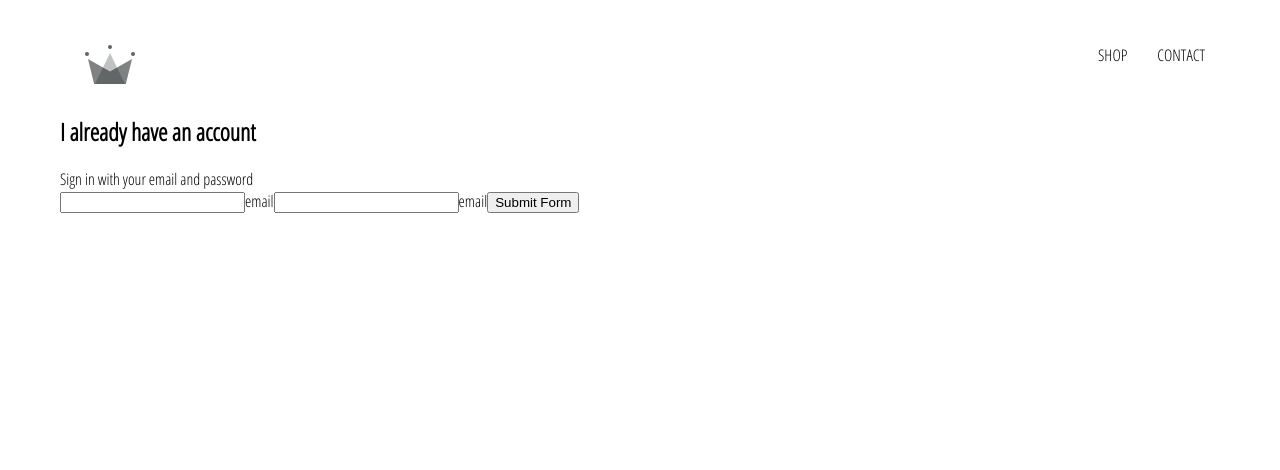
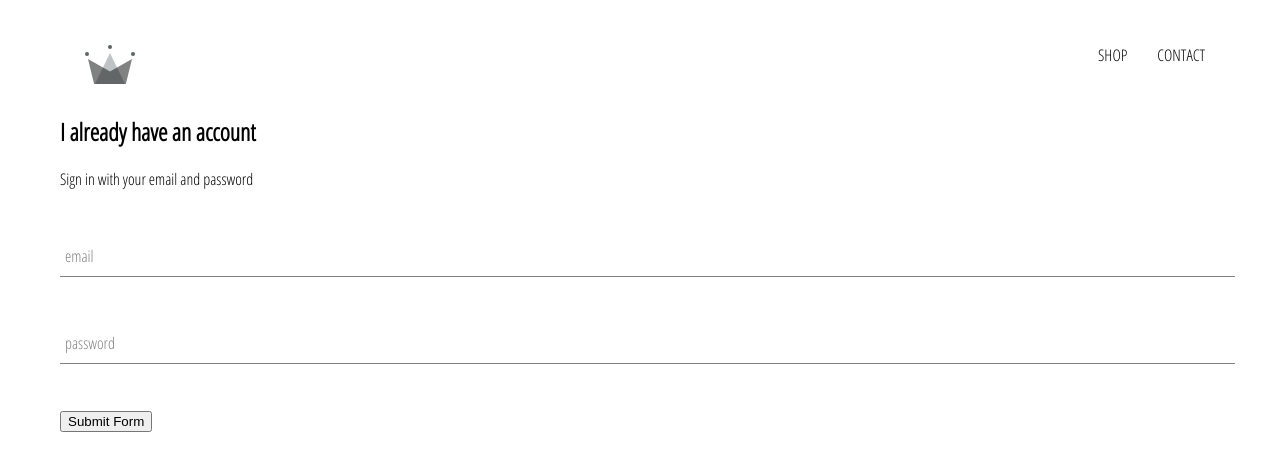
Before and after one commit to varunmara/shopp, a React (Create React App) app: page /signin in a window 1280 px wide. Shown: the top 470 px of the page. Built offline with nearby package versions, Linux system fonts and the light colour scheme.

Commit message:
created custom formInput component

```diff
--- /dev/null
+++ b/src/components/form-input/form-input.component.jsx
@@ -0,0 +1,20 @@
+import React from "react";
+
+import "./form-input.styles.scss";
+
+const FormInput = ({ handleChange, label, ...OtherProps }) => (
+  <div className="group">
+    <input className="form-input" onChange={handleChange} {...OtherProps} />
+    {label ? (
+      <label
+        className={`${
+          OtherProps.value.length ? "shrink" : ""
+        } form-input-label`}
+      >
+        {label}
+      </label>
+    ) : null}
+  </div>
+);
+
+export default FormInput;
--- /dev/null
+++ b/src/components/form-input/form-input.styles.scss
@@ -0,0 +1,54 @@
+$sub-color: grey;
+$main-color: black;
+
+@mixin shrinkLabel {
+  top: -14px;
+  font-size: 12px;
+  color: $main-color;
+}
+
+.group {
+  position: relative;
+  margin: 45px 0;
+
+  .form-input {
+    background: none;
+    background-color: white;
+    color: $sub-color;
+    font-size: 18px;
+    padding: 10px 10px 10px 5px;
+    display: block;
+    width: 100%;
+    border: none;
+    border-radius: 0;
+    border-bottom: 1px solid $sub-color;
+    margin: 25px 0;
+
+    &:focus {
+      outline: none;
+    }
+
+    &:focus ~ .form-input-label {
+      @include shrinkLabel();
+    }
+  }
+
+  input[type="password"] {
+    letter-spacing: 0.3em;
+  }
+
+  .form-input-label {
+    color: $sub-color;
+    font-size: 16px;
+    font-weight: normal;
+    position: absolute;
+    pointer-events: none;
+    left: 5px;
+    top: 10px;
+    transition: 300ms ease all;
+
+    &.shrink {
+      @include shrinkLabel();
+    }
+  }
+}
--- a/src/components/sign-in/sign-in.component.jsx
+++ b/src/components/sign-in/sign-in.component.jsx
@@ -1,6 +1,8 @@
 import React from "react";
 
 import "./sign-in.styles.scss";
+
+import FormInput from "../form-input/form-input.component";
 
 class SignIn extends React.Component {
   constructor(props) {
@@ -29,22 +31,23 @@
         <span>Sign in with your email and password</span>
 
         <form onSubmit={this.handleSubmit}>
-          <input
+          <FormInput
             name="email"
             type="email"
+            label="email"
             value={this.state.email}
-            onChange={this.handleChange}
+            handleChange={this.handleChange}
             required
           />
-          <label>email</label>
-          <input
+          <FormInput
             name="password"
-            onChange={this.handleChange}
+            handleChange={this.handleChange}
             type="password"
+            label="password"
             value={this.state.password}
             required
           />
-          <label>email</label>
+
           <input type="submit" value="Submit Form" />
         </form>
       </div>
```
